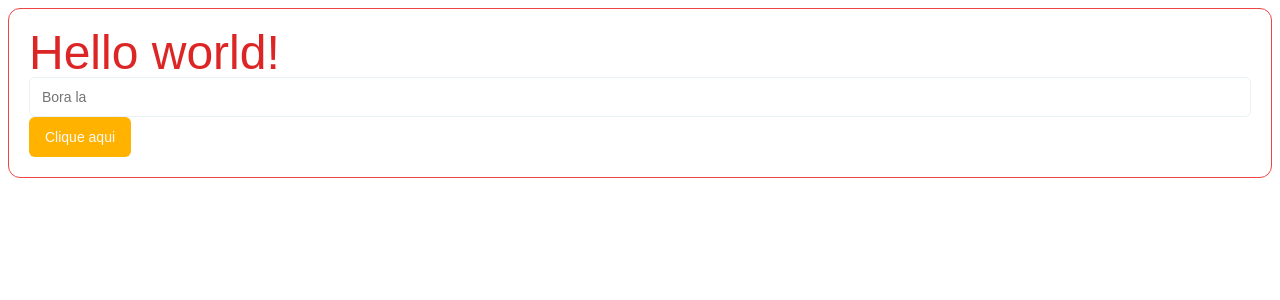
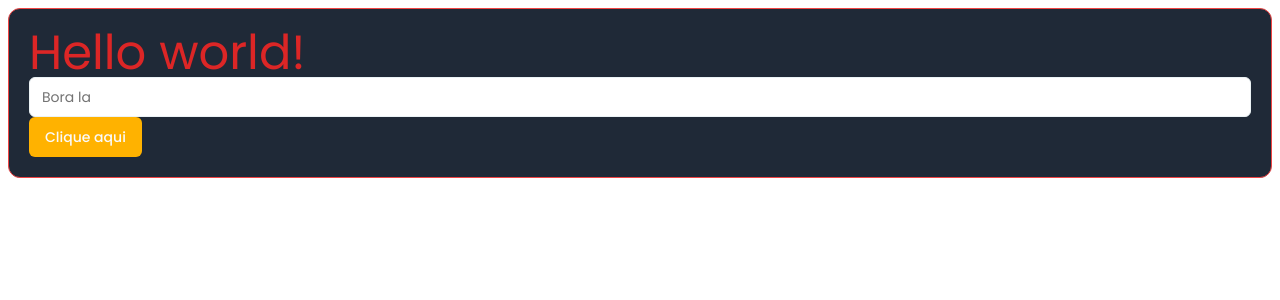
Before and after one commit to jhonathan-amaral/fsw-donads, a Next.js app: page / in a window 1280 px wide. Shown: the top 300 px of the page. Built offline with nearby package versions, Linux system fonts and the light colour scheme.

Commit message:
chore: update app fonts

```diff
--- a/src/app/layout.tsx
+++ b/src/app/layout.tsx
@@ -1,20 +1,14 @@
 import type { Metadata } from "next";
-import { Geist, Geist_Mono } from "next/font/google";
+import { Poppins } from "next/font/google";
 import "./globals.css";
 
-const geistSans = Geist({
-  variable: "--font-geist-sans",
+const poppins = Poppins({
+  weight: ["100", "200", "300", "400", "500", "600", "700", "800", "900"],
   subsets: ["latin"],
 });
-
-const geistMono = Geist_Mono({
-  variable: "--font-geist-mono",
-  subsets: ["latin"],
-});
-
 export const metadata: Metadata = {
-  title: "Create Next App",
-  description: "Generated by create next app",
+  title: "FSW Donalds",
+  description: "FSW Donalds - o melhor fast food do mundo",
 };
 
 export default function RootLayout({
@@ -24,11 +18,7 @@ export default function RootLayout({
 }>) {
   return (
     <html lang="pt-BR">
-      <body
-        className={`${geistSans.variable} ${geistMono.variable} antialiased`}
-      >
-        {children}
-      </body>
+      <body className={`${poppins.className} antialiased`}>{children}</body>
     </html>
   );
 }
--- a/src/app/page.tsx
+++ b/src/app/page.tsx
@@ -3,13 +3,11 @@ import { Input } from "@/components/ui/input";
 
 const HomePage = () => {
   return (
-    <>
-      <div className="p-5 border-red-500 border rounded-xl m-2">
-        <h1 className="text-red-600 text-5xl">Hello world!</h1>
-        <Input placeholder="Bora la " />
-        <Button>Clique aqui</Button>
-      </div>
-    </>
+    <div className="p-5 border-red-500 border rounded-xl m-2 bg-gray-800">
+      <h1 className="text-red-600 text-5xl">Hello world!</h1>
+      <Input placeholder="Bora la " />
+      <Button>Clique aqui</Button>
+    </div>
   );
 };
 
```
